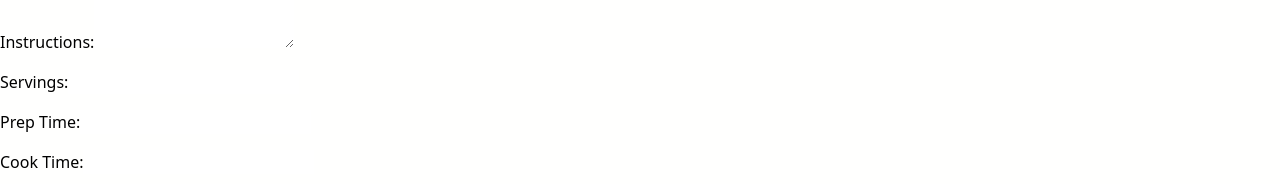
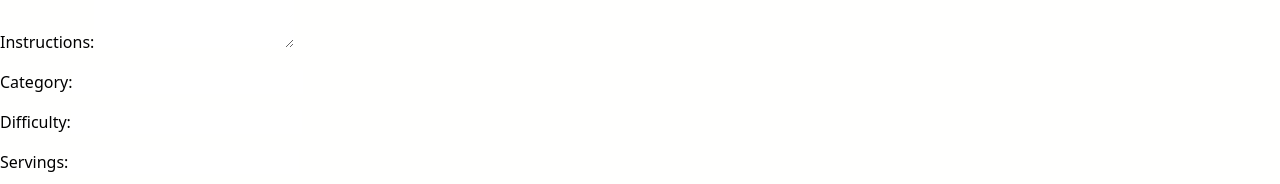
Before and after one commit to Dawsonkw/ReciMe, a React (Vite) app in the folder Frontend/: page / in a window 1280 px wide. Shown: the part 380-564 px from the top of the page. Built offline with nearby package versions, Linux system fonts and the light colour scheme; no server answers.

Commit message:
fixed the inputs so the POST request to the API works. It accepts the info now, and appears in the database. Image might need to be a placeholder

```diff
--- a/Frontend/src/components/addRecipe.tsx
+++ b/Frontend/src/components/addRecipe.tsx
@@ -8,14 +8,14 @@ const AddRecipe: React.FC = () => {
     id: 0,
     title: "",
     description: "",
-    // image: "",
+    image: "",
     ingredients: "",
     instructions: "",
-    // difficulty: "",
+    difficulty: "",
     servings: "",
     prep_time: "",
     cook_time: "",
-    // category: "",
+    category: "",
   });
 
   const handleChange = (
@@ -33,7 +33,7 @@ const AddRecipe: React.FC = () => {
 
     const recipeData = {
       ...formData,
-      //   image: { plate },
+      image: "https://via.placeholder.com/150",
     };
     await addRecipe(recipeData);
   };
@@ -81,20 +81,28 @@ const AddRecipe: React.FC = () => {
           required
         />
       </div>
-      {/* <div>
-        <label htmlFor="difficulty">Difficulty:</label>
-        <select
+      <div>
+        <label htmlFor="title">Category:</label>
+        <input
+          type="text"
+          name="category"
+          id="category"
+          onChange={handleChange}
+          value={formData.category}
+          required
+        />
+      </div>
+      <div>
+        <label htmlFor="title">Difficulty:</label>
+        <input
+          type="text"
           name="difficulty"
           id="difficulty"
           onChange={handleChange}
           value={formData.difficulty}
           required
-        >
-          <option value="easy">Easy</option>
-          <option value="medium">Medium</option>
-          <option value="hard">Hard</option>
-        </select>
-      </div> */}
+        />
+      </div>
       <div>
         <label htmlFor="servings">Servings:</label>
         <input
@@ -106,19 +114,6 @@ const AddRecipe: React.FC = () => {
           required
         />
       </div>
-      {/* <div>
-        <label htmlFor="category">Main Dish or salad</label>
-        <select
-          name="category"
-          id="category"
-          onChange={handleChange}
-          value={formData.category}
-          required
-        >
-          <option value="main">Main Dish</option>
-          <option value="salad">Salad</option>
-        </select>
-      </div> */}
       <div>
         <label htmlFor="prep_time">Prep Time:</label>
         <input
```
Also changed, not shown: 1 other file (tests, documents, lock files or other folders).
